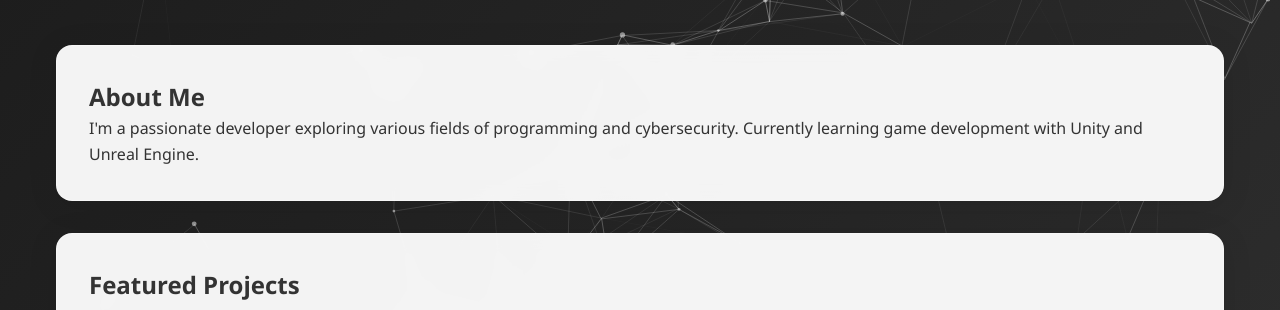
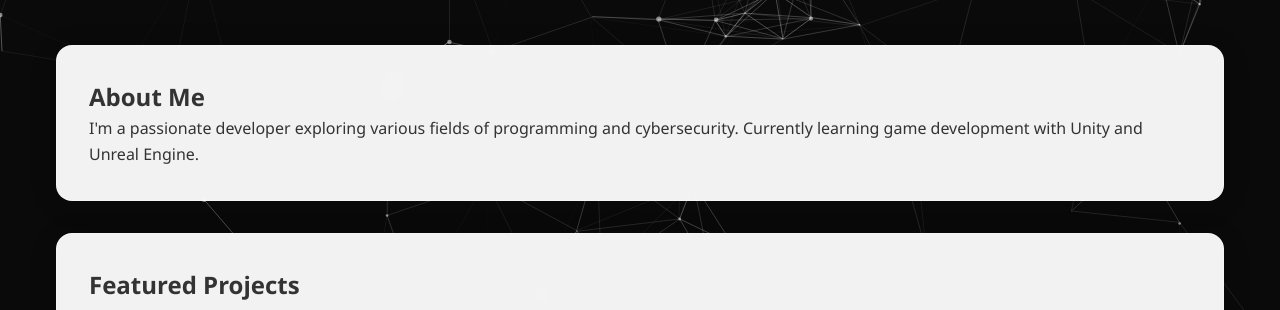
Before and after one commit to ASSASSINBAYEK/Profile-Website, a plain HTML site: page index.html in a window 1280 px wide. Shown: the part 350-660 px from the top of the page. Drawn offline with nearby package versions, Linux system fonts and the light colour scheme.

Commit message:
Particle changes-1

```diff
--- a/app.js
+++ b/app.js
@@ -1,4 +1,3 @@
-// Particles.js initialization
 document.addEventListener("DOMContentLoaded", () => {
   particlesJS("particles-js", {
     particles: {
@@ -22,10 +21,11 @@ document.addEventListener("DOMContentLoaded", () => {
         straight: false,
         out_mode: "out",
         bounce: false,
+        attract: { enable: true, rotateX: 600, rotateY: 1200 },
       },
     },
     interactivity: {
-      detect_on: "canvas",
+      detect_on: "window",
       events: {
         onhover: { enable: true, mode: "repulse" },
         onclick: { enable: true, mode: "push" },
@@ -34,6 +34,7 @@ document.addEventListener("DOMContentLoaded", () => {
       modes: {
         repulse: { distance: 100, duration: 0.4 },
         push: { particles_nb: 4 },
+        grab: { distance: 200, line_linked: { opacity: 1 } },
       },
     },
     retina_detect: true,
--- a/index.html
+++ b/index.html
@@ -69,9 +69,10 @@
       </div>
 
       <!-- Add Font Awesome for icons -->
+      <!-- Load particles first -->
       <script src="https://cdn.jsdelivr.net/particles.js/2.0.0/particles.min.js"></script>
       <script src="app.js"></script>
-      <script src="script.js"></script>
+      <script defer src="script.js"></script>
     </body>
   </body>
 </html>
--- a/style.css
+++ b/style.css
@@ -103,9 +103,25 @@ h1 {
   background: linear-gradient(135deg, #1a1a1a 0%, #2d2d2d 100%);
 }
 
+
+#particles-js {
+    position: fixed;
+    width: 100%;
+    height: 100%;
+    top: 0;
+    left: 0;
+    z-index: 0;
+    background: #0a0a0a;
+}
+
 .container {
-  position: relative;
-  z-index: 1;
+    position: relative;
+    z-index: 1;
+}
+
+/* Add cursor pointer effect */
+canvas[data-particles] {
+  cursor: pointer;
 }
 
 @media (max-width: 768px) {
```
